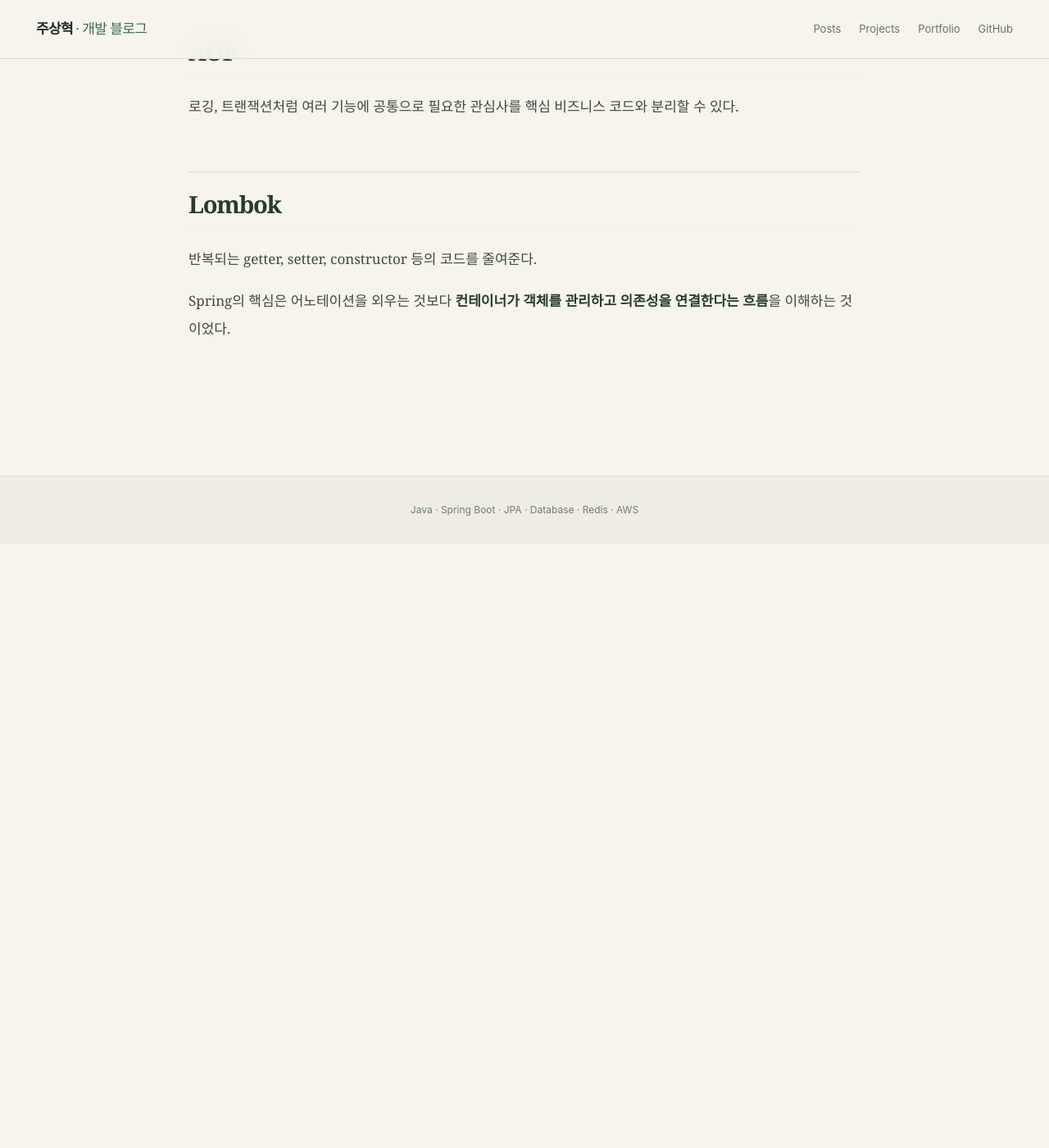
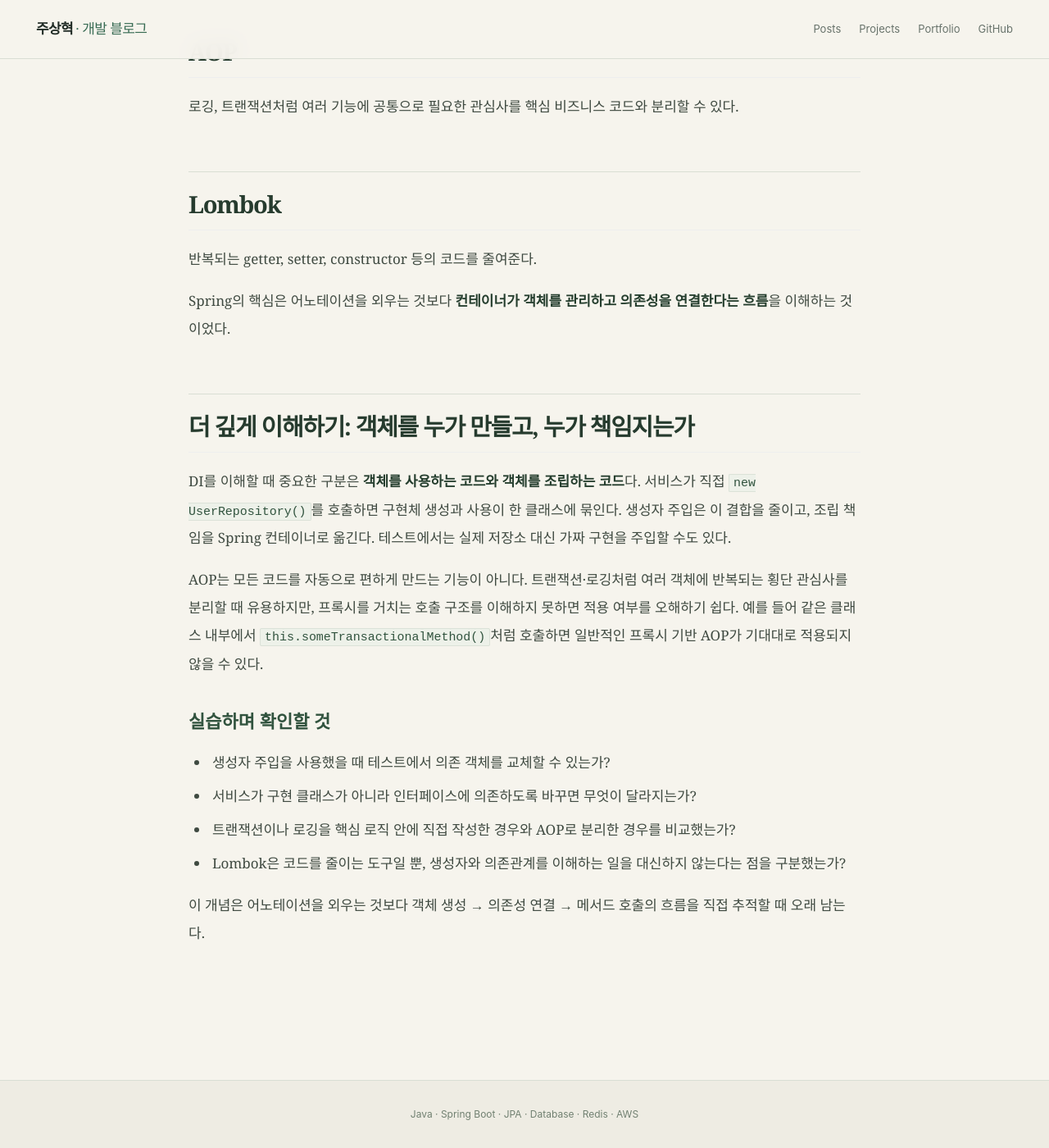
Before and after one commit to zuzusnasna/zuzusnasna.github.io, a Jekyll site: the page built from _posts/2026-09-03-spring-di-aop.md, in a window 1280 px wide and 1400 px high, scrolled down 1086 px. Shown: the whole window at 82% size. Built offline with Jekyll 4.4.1, drawn with Linux system fonts in a browser that asks for light colours; before the commit the page ends 1749 px from its top, so only the background shows below that.

Commit message:
docs: expand learning notes with implementation rationale

```diff
--- a/_posts/2026-09-03-spring-di-aop.md
+++ b/_posts/2026-09-03-spring-di-aop.md
@@ -34,3 +34,17 @@ public class UserService {
 반복되는 getter, setter, constructor 등의 코드를 줄여준다.
 
 Spring의 핵심은 어노테이션을 외우는 것보다 **컨테이너가 객체를 관리하고 의존성을 연결한다는 흐름**을 이해하는 것이었다.
+
+## 더 깊게 이해하기: 객체를 누가 만들고, 누가 책임지는가
+
+DI를 이해할 때 중요한 구분은 **객체를 사용하는 코드와 객체를 조립하는 코드**다. 서비스가 직접 `new UserRepository()`를 호출하면 구현체 생성과 사용이 한 클래스에 묶인다. 생성자 주입은 이 결합을 줄이고, 조립 책임을 Spring 컨테이너로 옮긴다. 테스트에서는 실제 저장소 대신 가짜 구현을 주입할 수도 있다.
+
+AOP는 모든 코드를 자동으로 편하게 만드는 기능이 아니다. 트랜잭션·로깅처럼 여러 객체에 반복되는 횡단 관심사를 분리할 때 유용하지만, 프록시를 거치는 호출 구조를 이해하지 못하면 적용 여부를 오해하기 쉽다. 예를 들어 같은 클래스 내부에서 `this.someTransactionalMethod()`처럼 호출하면 일반적인 프록시 기반 AOP가 기대대로 적용되지 않을 수 있다.
+
+### 실습하며 확인할 것
+- 생성자 주입을 사용했을 때 테스트에서 의존 객체를 교체할 수 있는가?
+- 서비스가 구현 클래스가 아니라 인터페이스에 의존하도록 바꾸면 무엇이 달라지는가?
+- 트랜잭션이나 로깅을 핵심 로직 안에 직접 작성한 경우와 AOP로 분리한 경우를 비교했는가?
+- Lombok은 코드를 줄이는 도구일 뿐, 생성자와 의존관계를 이해하는 일을 대신하지 않는다는 점을 구분했는가?
+
+이 개념은 어노테이션을 외우는 것보다 객체 생성 → 의존성 연결 → 메서드 호출의 흐름을 직접 추적할 때 오래 남는다.
```
